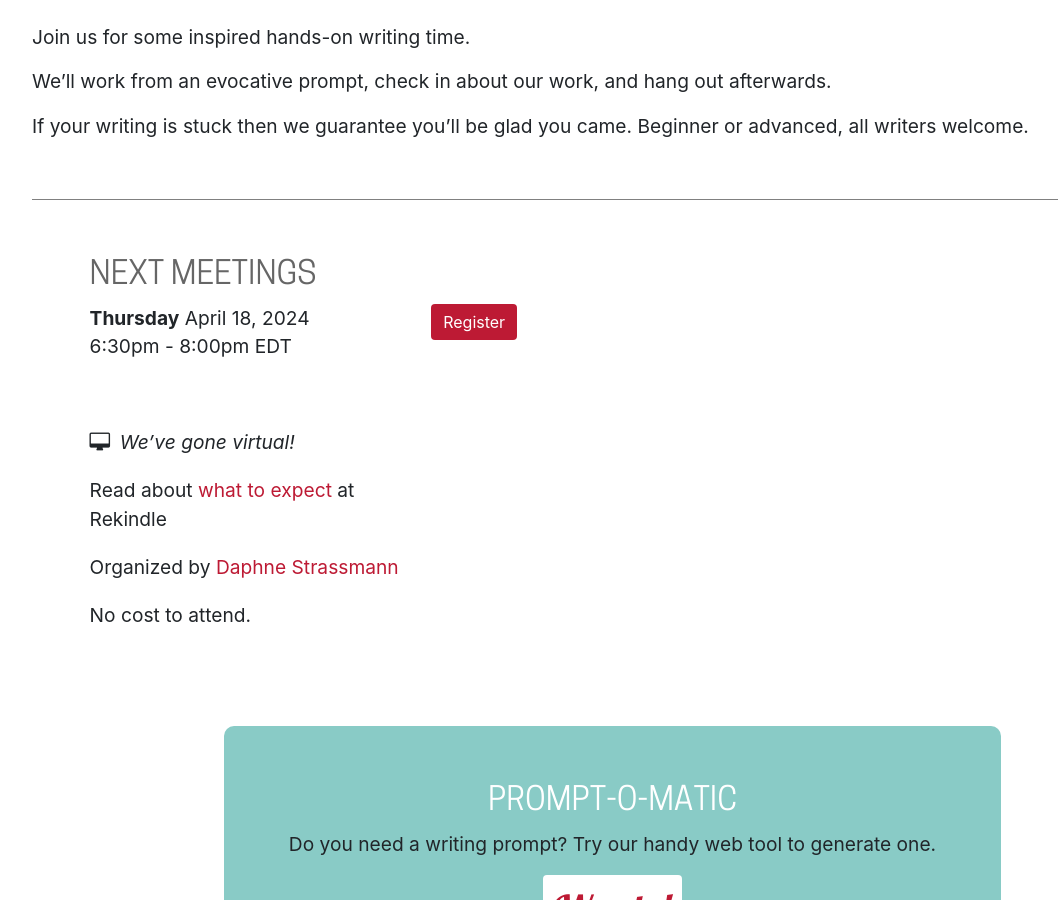
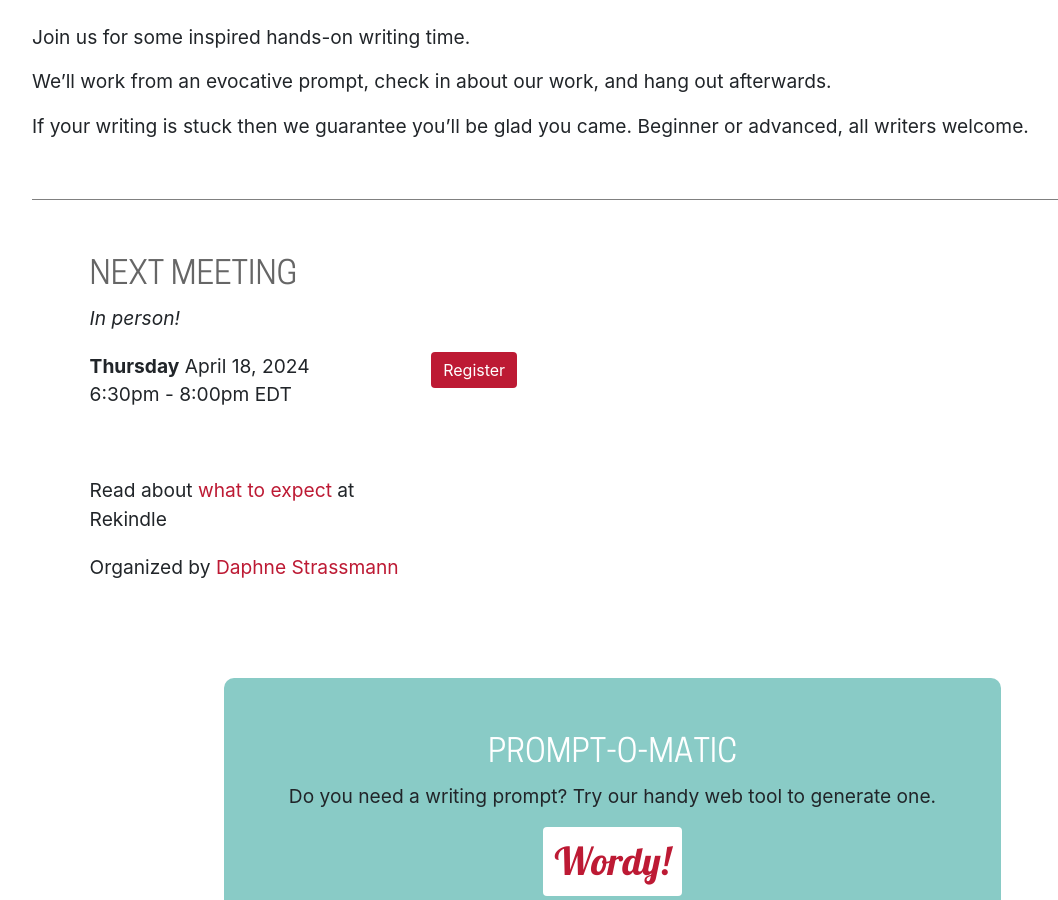
Before and after one commit to straz/rekindle, a Jekyll site: the page built from index.html, in a window 1280 px wide and 900 px high, scrolled down 415 px. Shown: the whole window, without its empty margins (53-1111 px from the left). Built offline with Jekyll 4.4.1, drawn with Linux system fonts in a browser that asks for light colours; nearby versions of some CDN libraries; some web fonts are replaced.

Commit message:
back in person

```diff
--- a/index.html
+++ b/index.html
@@ -14,7 +14,13 @@ title: Rekindle your craft
 
 
 <div class="next-meeting infocard">
-  <h2>Next meetings</h2>
+  <h2>Next meeting</h2>
+
+    <div class="row">
+      <div class="col-4"><span class="virtual">In person!</span></div>
+
+    </div>
+
   <div class="row">
     <div class="col">
       {% for event in site.data.events %}
@@ -35,22 +41,12 @@ title: Rekindle your craft
     </div>
 
     <div class="row">
-      <div class="col-4"><span class="virtual"><i class="fa fa-desktop"></i>We&rsquo;ve gone virtual!</span></div>
-
-    </div>
-
-    <div class="row">
       <div class="col-4">Read about <a href="expect">what to expect</a> at Rekindle</div>
     </div>
 
     <div class="row">
       <div class="col-4">Organized by <a href="http://daphnestrassmann.com">Daphne Strassmann</a>
       </div>
-    </div>
-
-    <div class="row">
-
-      <div class="col-4">No cost to attend.</div>
     </div>
 
     {% assign one_event = site.data.events | first %}
```
